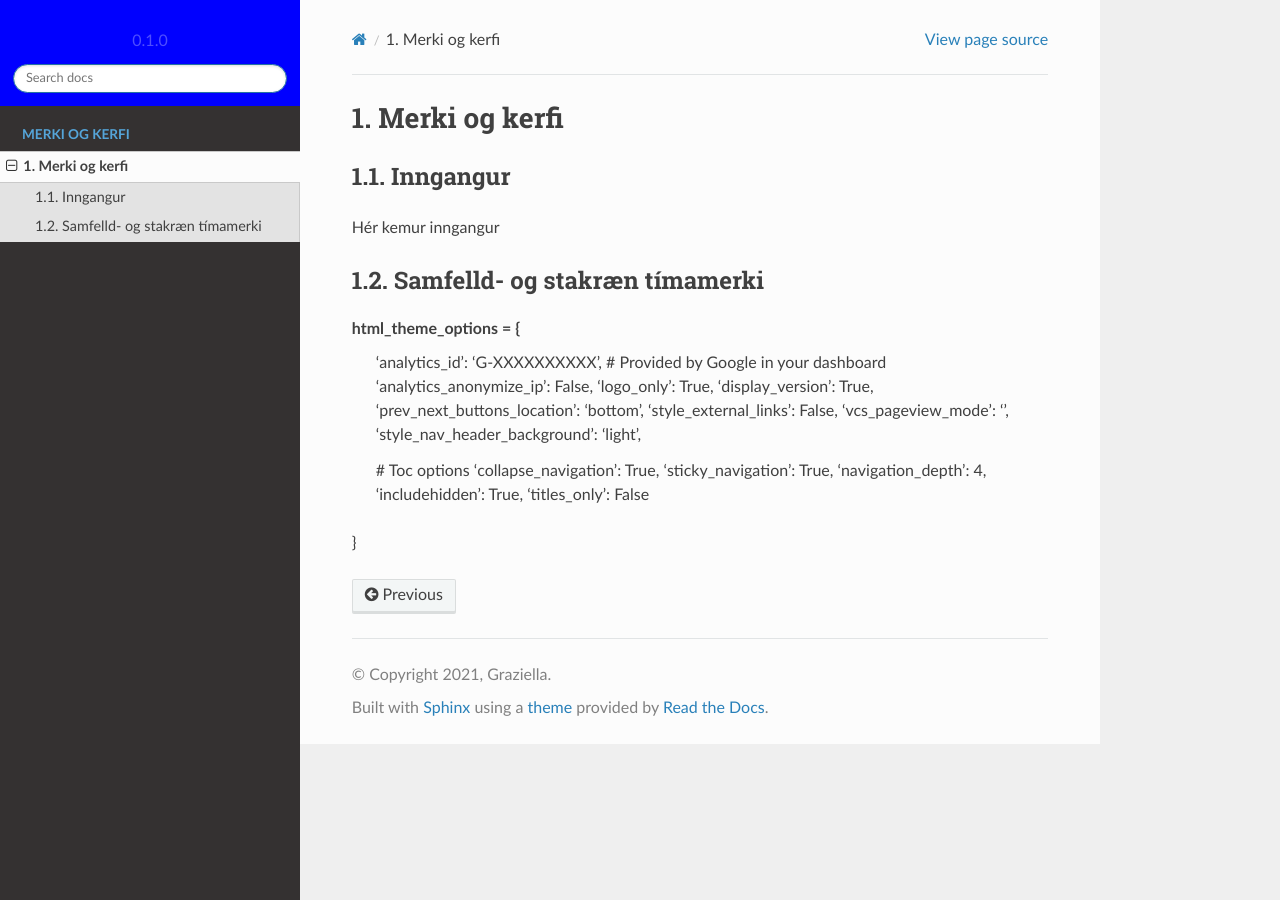
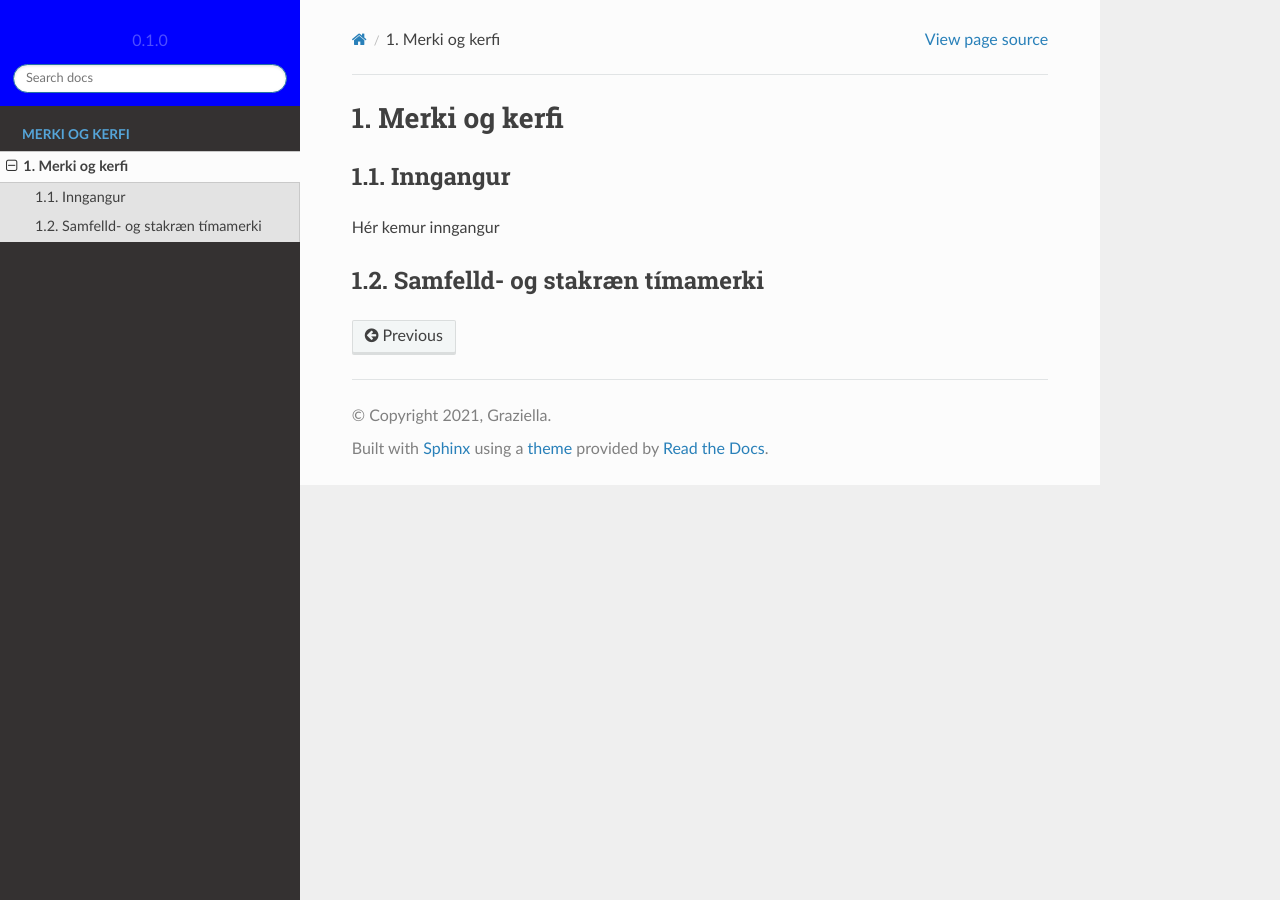
Before and after one commit to CreativeExpert/merkiogkerfi, a Sphinx documentation site: the page built from docs/source/Kafli01.rst, in a window 1280 px wide. Built offline with Sphinx 7.4.7 and the Read the Docs theme 2.0.0, drawn with Linux system fonts in a browser that asks for light colours.

Commit message:
Update Kafli01.rst

```diff
--- a/docs/source/Kafli01.rst
+++ b/docs/source/Kafli01.rst
@@ -9,23 +9,3 @@ Hér kemur inngangur
 
 Samfelld- og stakræn tímamerki
 -----
-
-
-
-html_theme_options = {
-    'analytics_id': 'G-XXXXXXXXXX',  #  Provided by Google in your dashboard
-    'analytics_anonymize_ip': False,
-    'logo_only': True,
-    'display_version': True,
-    'prev_next_buttons_location': 'bottom',
-    'style_external_links': False,
-    'vcs_pageview_mode': '',
-    'style_nav_header_background': 'light',
-
-    # Toc options
-    'collapse_navigation': True,
-    'sticky_navigation': True,
-    'navigation_depth': 4,
-    'includehidden': True,
-    'titles_only': False
-}
```
